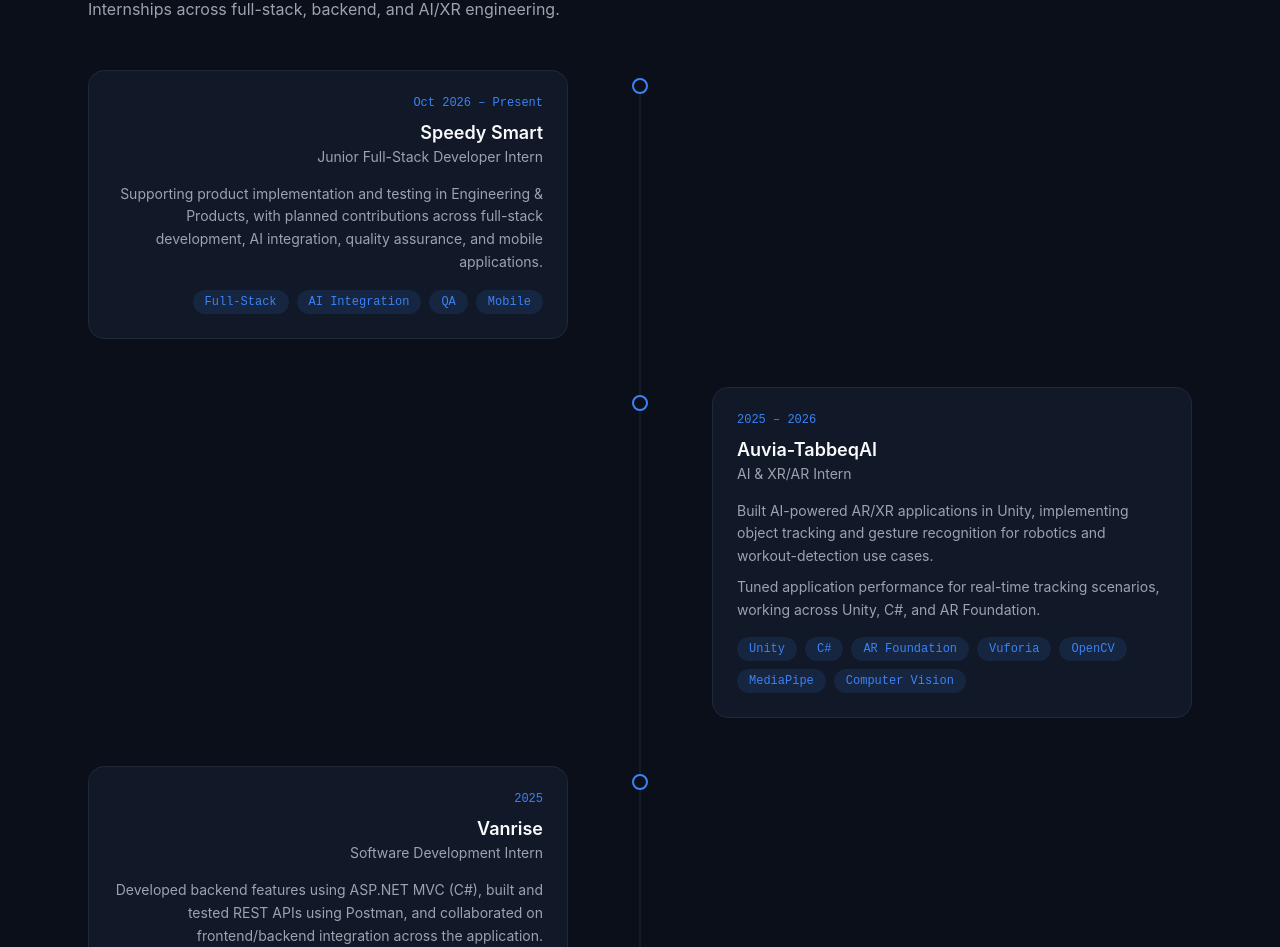
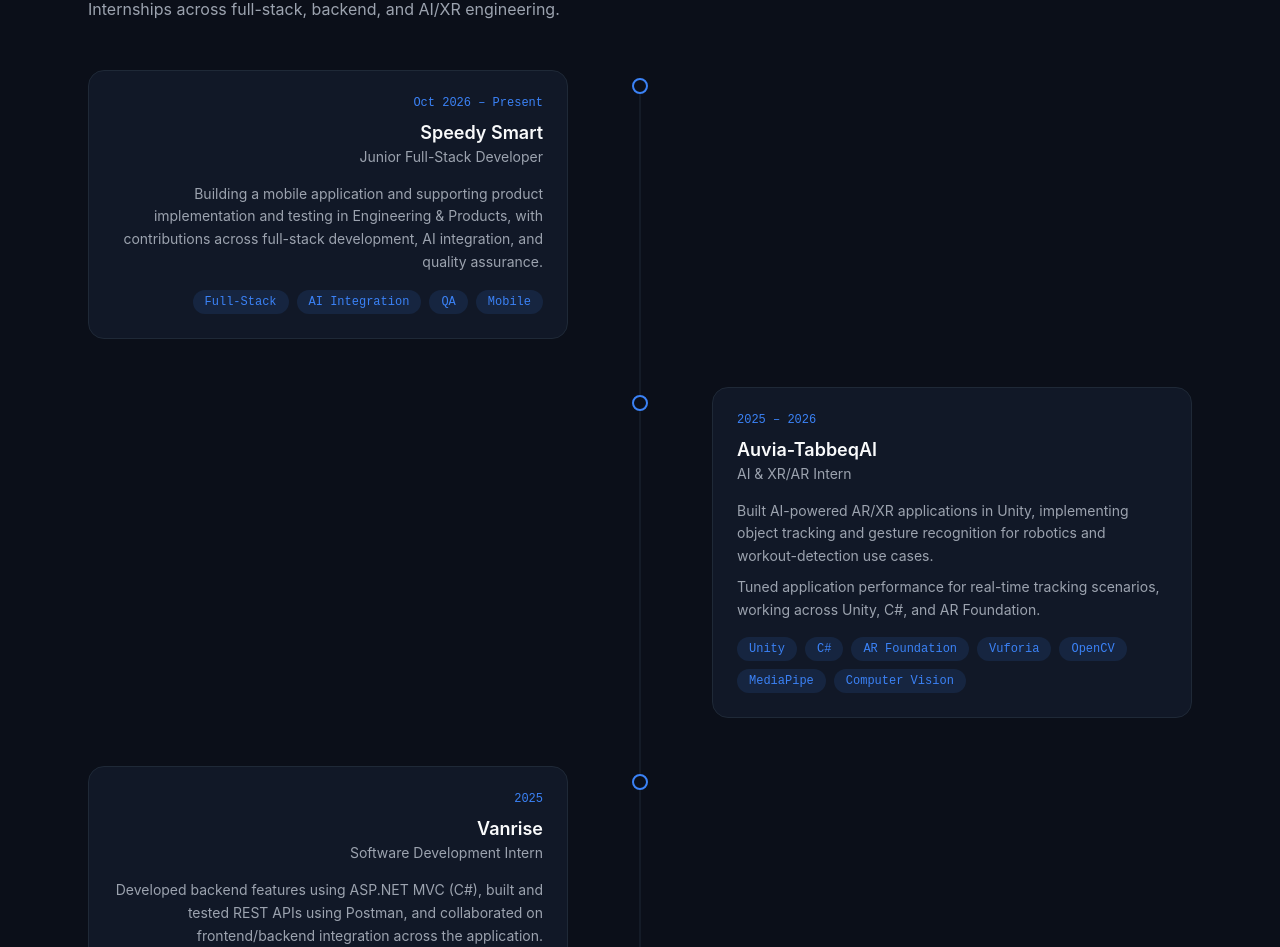
Before and after one commit to Mhmd-Shkeir/react-portfolio, a React (Vite) app: page / in a window 1280 px wide. Shown: the part 1531-2478 px from the top of the page. Built offline with nearby package versions, Linux system fonts and the light colour scheme; no server answers.

Commit message:
Update Speedy Smart role title and description

```diff
--- a/src/data/content.ts
+++ b/src/data/content.ts
@@ -49,10 +49,10 @@ export const experience: ExperienceItem[] = [
   {
     id: 'speedy',
     company: 'Speedy Smart',
-    role: 'Junior Full-Stack Developer Intern',
+    role: 'Junior Full-Stack Developer',
     period: 'Oct 2026 – Present',
     bullets: [
-      'Supporting product implementation and testing in Engineering & Products, with planned contributions across full-stack development, AI integration, quality assurance, and mobile applications.',
+      'Building a mobile application and supporting product implementation and testing in Engineering & Products, with contributions across full-stack development, AI integration, and quality assurance.',
     ],
     tags: ['Full-Stack', 'AI Integration', 'QA', 'Mobile'],
   },
```
